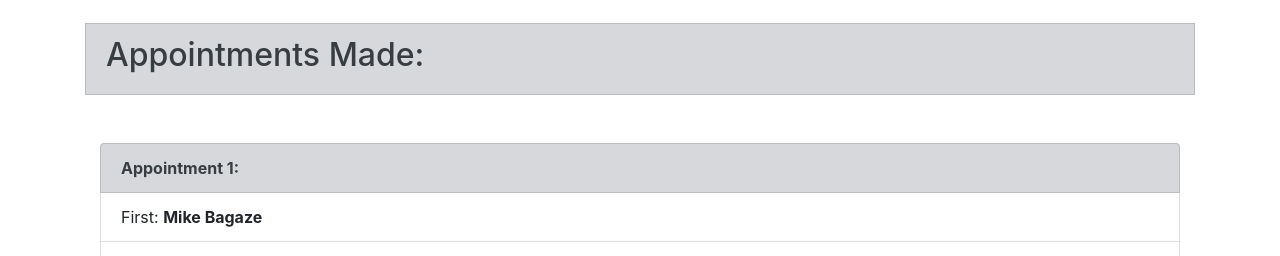
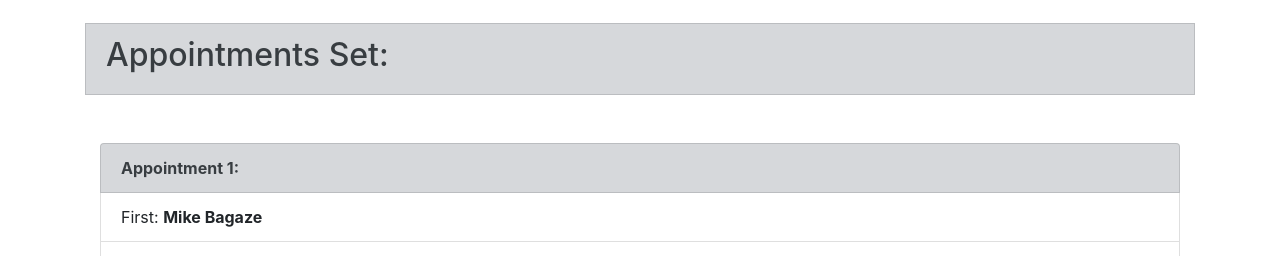
Before and after one commit to courthub74/MarysApptApp3, a Django app: page /list/ in a window 1280 px wide. Shown: the part 261-517 px from the top of the page. Run offline with Django 3.2, Linux system fonts and the light colour scheme; data comes from the database, SQL or seed files in the repository; some libraries are stand-ins or nearby versions.

Commit message:
Appointments Set

```diff
--- a/marystuffs/templates/base.html
+++ b/marystuffs/templates/base.html
@@ -58,7 +58,7 @@
 			<div class="container">
 			{% if messages %}
 				{% for message in messages %}
-					<div class="alert alert-warning alert-dismissable" role="alert">
+					<div class="alert alert-primary alert-dismissable" role="alert">
 					   		<button class="close" data-dismiss="alert">
 					   			<small><sup>Close</sup></small>
 					   		</button>
--- a/marystuffs/templates/list.html
+++ b/marystuffs/templates/list.html
@@ -11,7 +11,7 @@
 <!--DATEPICKER-->
 
 <div class="container">
-	<li class="list-group-item list-group-item-secondary"><h2>Appointments Made:</h2></li>
+	<li class="list-group-item list-group-item-secondary"><h2>Appointments Set:</h2></li>
 		<br><br>
 
 			{% if all_appointments %}
```
